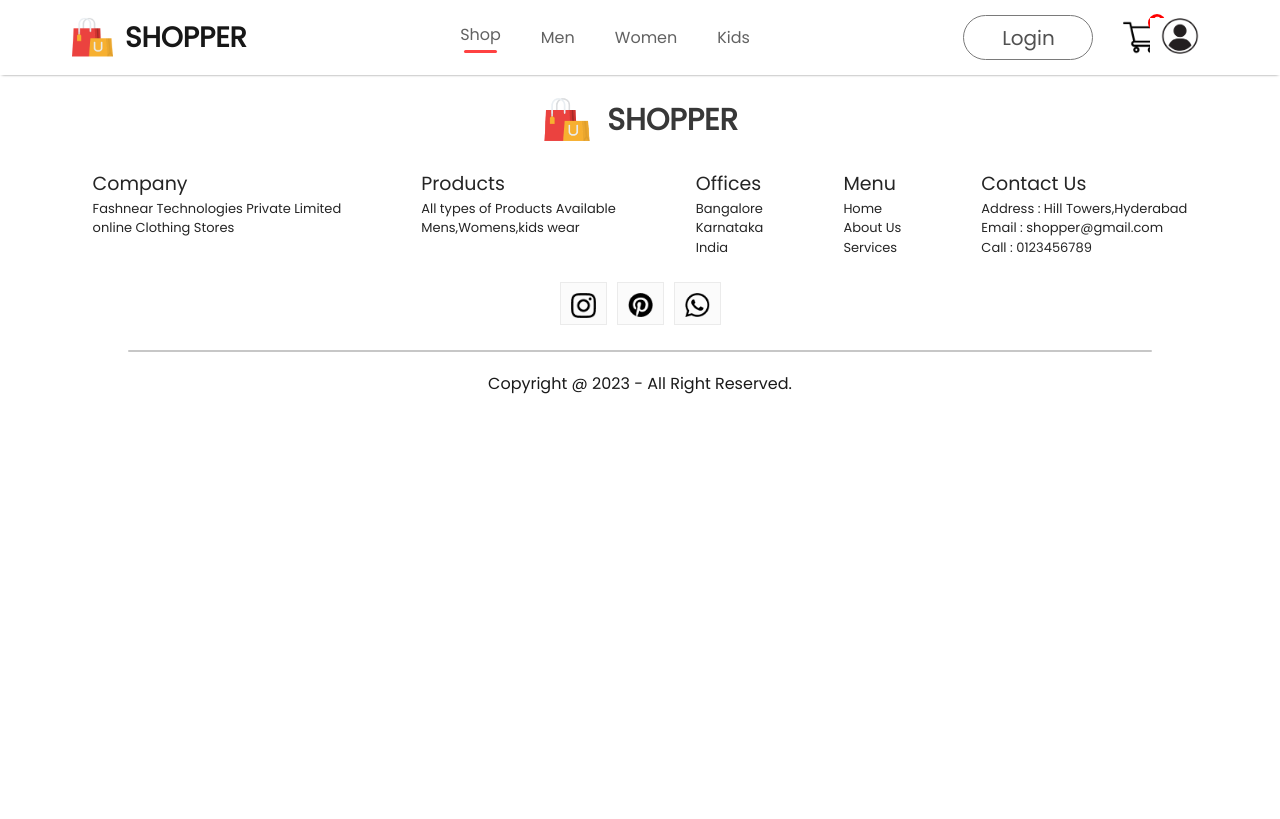
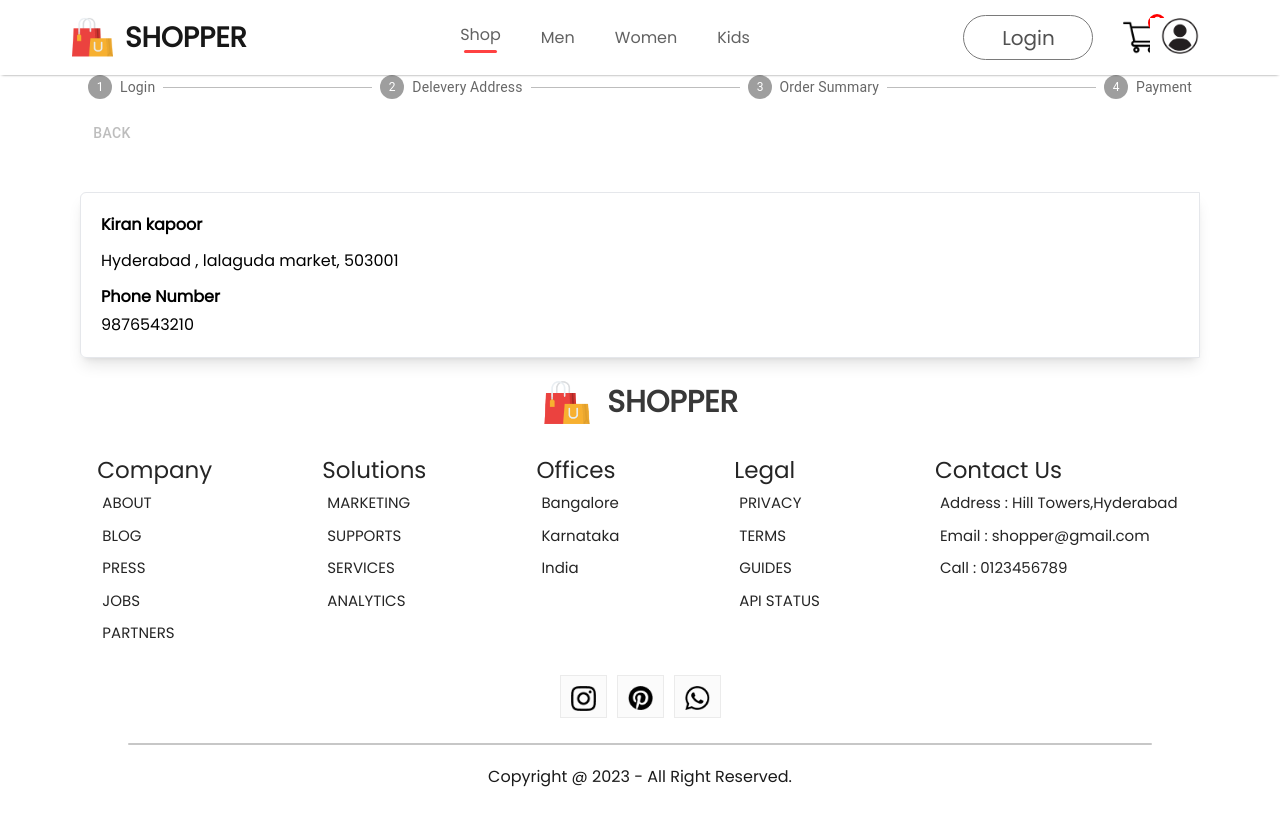
Before and after one commit to muchalagudvivek/E-commerceFrontend, a React (Create React App) app in the folder E-commerce Frontend/: page /checkout in a window 1280 px wide. Built offline with nearby package versions, Linux system fonts and the light colour scheme; no server answers.

Commit message:
checkout button and orderpage and rupee symbol added

```diff
--- a/E-commerce Frontend/src/App.js
+++ b/E-commerce Frontend/src/App.js
@@ -9,6 +9,7 @@
 import men_banner from "./Components/Assets/banner_mens.png";
 import kid_banner from "./Components/Assets/banner_kids.png";
 import LoginSignup from "./Pages/LoginSignup";
+import Checkout from "./Components/Checkout/Checkout";
 
 function App() {
 
@@ -22,15 +23,15 @@
           <Route path="/womens" element={<ShopCategory banner={women_banner} category="women" />} />
           <Route path="/kids" element={<ShopCategory banner={kid_banner} category="kid" />} />
           <Route path='/product' element={<Product />}>
-            <Route path=':productId' element={<Product />} />
-          </Route>
+          <Route path=':productId' element={<Product />}/></Route>
           <Route path="/cart" element={<Cart />} />
           <Route path="/login" element={<LoginSignup/>} />
+          <Route path='/checkout' element={<Checkout />}></Route>
         </Routes>
         <Footer />
+
       </BrowserRouter>
     </div>
   );
 }
-
 export default App;
--- /dev/null
+++ b/E-commerce Frontend/src/Components/AddressCard/AddressCard.jsx
@@ -0,0 +1,18 @@
+import React from "react";
+
+const AddressCard=()=>{
+    return(
+        <div>
+            <div className="space-y-3">
+                <p className="font-semibold">Kiran kapoor</p>
+                <p>Hyderabad , lalaguda market, 503001</p>
+                <div className="space-y-1">
+                    <p className="font-semibold">Phone Number</p>
+                    <p>9876543210</p>
+                </div>
+            </div>
+
+        </div>
+    )
+}
+export default AddressCard
--- a/E-commerce Frontend/src/Components/CartItems/CartItems.css
+++ b/E-commerce Frontend/src/Components/CartItems/CartItems.css
@@ -56,8 +56,8 @@
     height: 50px;
     outline: none;
     border: none;
-    background: #ff5a5a;
-    color: #fff;
+    background: hwb(0 9% 2%);
+    color: rgb(25, 24, 24);
     font-size: 14px;
     font-weight: 600;
     cursor: pointer;
--- /dev/null
+++ b/E-commerce Frontend/src/Components/Checkout/Checkout.jsx
@@ -0,0 +1,71 @@
+import * as React from 'react';
+import Box from '@mui/material/Box';
+import Stepper from '@mui/material/Stepper';
+import Step from '@mui/material/Step';
+import StepLabel from '@mui/material/StepLabel';
+import Button from '@mui/material/Button';
+import Typography from '@mui/material/Typography';
+import { useLocation } from 'react-router-dom';
+import OrderSummary from './OrderSummary';
+import DeliveryAddressForm from './DeliveryAddressForm';
+
+const steps = ['Login', 'Delevery Address', 'Order Summary' , 'Payment'];
+
+export default function  Checkout() {
+  const [activeStep, setActiveStep] = React.useState(0);
+  const location=useLocation();
+  const querySearch=new URLSearchParams(location.search)
+
+  const step=querySearch.get("step")
+  const handleNext = () => {
+
+    setActiveStep((prevActiveStep) => prevActiveStep + 1);
+  };
+
+  const handleBack = () => {
+    setActiveStep((prevActiveStep) => prevActiveStep - 1);
+  };
+
+  return (
+    <div className='px-10 lg:px-20'> <Box sx={{ width: '100%' }}>
+      <Stepper activeStep={step}>
+        {steps.map((label, index) => {
+          const stepProps = {};
+          const labelProps = {};
+
+          return (
+            <Step key={label} {...stepProps}>
+              <StepLabel {...labelProps}>{label}</StepLabel>
+            </Step>
+          );
+        })}
+      </Stepper>
+      {activeStep === steps.length ? (
+        <React.Fragment>
+          <Typography sx={{ mt: 2, mb: 1 }}>
+            All steps completed - you&apos;re finished
+          </Typography>
+
+        </React.Fragment>
+      ) : (
+        <React.Fragment>
+
+          <Box sx={{ display: 'flex', flexDirection: 'row', pt: 2 }}>
+            <Button
+              color="inherit"
+              disabled={activeStep === 0}
+              onClick={handleBack}
+              sx={{ mr: 1 }}
+            >
+              Back
+            </Button>
+          </Box>
+          <div className='mt-10'>
+            {step==2?<DeliveryAddressForm/>:<OrderSummary/>}
+          </div>
+        </React.Fragment>
+      )}
+    </Box>
+    </div>
+  );
+}
--- /dev/null
+++ b/E-commerce Frontend/src/Components/Checkout/DeliveryAddressForm.jsx
@@ -0,0 +1,118 @@
+import React from "react";
+import { Button, Grid, TextField } from "@mui/material";
+import AddressCard from "../AddressCard/AddressCard";
+import { Box } from "@mui/material";
+
+const DeliveryAddressForm = () => {
+
+    const handleSubmit = (e) => {
+        e.preventDefault();
+
+        const data = new FormData(e.currentTarget);
+
+        const address = {
+            firstName: data.get("firstName"),
+            lastName: data.get("lastName"),
+            streetAddress: data.get("address"),
+            city: data.get("city"),
+            state: data.get("state"),
+            zipCode: data.get("zip"),
+            mobile: data.get("phoneNumber")
+        }
+
+        console.log("address", address)
+    }
+    return (
+        <div>
+            <Grid container spacing={4} >
+                <Grid
+                    xs={12}
+                    lg={5}
+                    className="border rounded-e-md shadow-md h-[30.5rem] overflow-y-scroll">
+                    <div className="p-5 py-7 border-b cursor-pointer">
+                        <AddressCard />
+                        <Button sx={{ mt: 2, bgcolor: "RGB(145 85 250)" }} size='large' variant='contained'>Deliver Here</Button>
+
+                    </div>
+                </Grid>
+
+                <Grid item xs={12} lg={7} >
+                    <Box className="border rounded-s-md shadow-md p-5" >
+                        <form onSubmit={handleSubmit}>
+                            <Grid container spacing={3}>
+                                <Grid item xs={12} sm={6}>
+                                    < TextField required
+                                        id="firstName"
+                                        name="firstName"
+                                        label="First Name"
+                                        fullWidth
+                                        autoComplete="given-name" />
+                                </Grid>
+                                <Grid item xs={12} sm={6}>
+                                    < TextField required
+                                        id="lastName"
+                                        name="lastName"
+                                        label="Last Name"
+                                        fullWidth
+                                        autoComplete="given-name" />
+                                </Grid>
+
+                                <Grid item xs={12} >
+                                    < TextField required
+                                        id="address"
+                                        name="address"
+                                        label="Address"
+                                        fullWidth
+                                        autoComplete="given-name"
+                                        multiline
+                                        rows={4} />
+                                </Grid>
+
+                                <Grid item xs={12} sm={6}>
+                                    < TextField required
+                                        id="city"
+                                        name="city"
+                                        label="City"
+                                        fullWidth
+                                        autoComplete="given-name" />
+                                </Grid>
+
+                                <Grid item xs={12} sm={6}>
+                                    < TextField required
+                                        id="state"
+                                        name="state"
+                                        label="State /Province /Region"
+                                        fullWidth
+                                        autoComplete="given-name" />
+                                </Grid>
+
+                                <Grid item xs={12} sm={6}>
+                                    < TextField required
+                                        id="zip"
+                                        name="zip"
+                                        label="Zip / Postal code"
+                                        fullWidth
+                                        autoComplete="shipping Postal code" />
+                                </Grid>
+
+                                <Grid item xs={12} sm={6}>
+                                    < TextField required
+                                        id="phoneNumber"
+                                        name="phoneNumber"
+                                        label="Phone Number"
+                                        fullWidth
+                                        autoComplete="given-name" />
+                                </Grid>
+
+                                <Grid item xs={12} sm={6}>
+                                    <Button sx={{ py: 1, mt: 2, bgcolor: "RGB(145 85 250)" }} size='large' variant='contained'>Deliver Here</Button>
+                                </Grid>
+                            </Grid>
+                        </form>
+                    </Box>
+                </Grid>
+            </Grid>
+        </div>
+    )
+}
+export default DeliveryAddressForm;
--- /dev/null
+++ b/E-commerce Frontend/src/Components/Checkout/OrderSummary.jsx
@@ -0,0 +1,16 @@
+import React from "react";
+import AddressCard from "../AddressCard/AddressCard";
+import CartItems from "../CartItems/CartItems";
+
+const OrderSummary=()=>{
+    return(
+        <div>
+            <div className="p-5 shadow-lg rounded-s-md border">
+            <AddressCard />
+            </div>
+
+
+        </div>
+    )
+}
+export default OrderSummary;
--- a/E-commerce Frontend/src/Components/Footer/Footer.css
+++ b/E-commerce Frontend/src/Components/Footer/Footer.css
@@ -24,12 +24,14 @@
     flex-wrap: wrap;
     justify-content: center;
     list-style: none;
-    gap: 80px;
+    gap: 110px;
     color: #252525;
-    font-size: 19px;
+    font-size: 23px;
 }
 .footer-li{
-    font-size: 13px;
+    font-size: 15px;
+    padding: 5px;
+
 }
 .footer-links li{
     cursor: pointer;
--- a/E-commerce Frontend/src/Components/Footer/Footer.jsx
+++ b/E-commerce Frontend/src/Components/Footer/Footer.jsx
@@ -12,24 +12,34 @@
         <img src={footer_logo} alt="" />
         <p>SHOPPER</p>
       </div>
+
+
       <ul className="footer-links">
         <li>Company
-            <li className="footer-li">Fashnear Technologies Private Limited</li>
-            <li className="footer-li">online Clothing Stores</li>
+          <li className="footer-li">ABOUT</li>
+          <li className="footer-li">BLOG</li>
+          <li className="footer-li">PRESS</li>
+          <li className="footer-li">JOBS</li>
+          <li className="footer-li">PARTNERS</li>
+
         </li>
-        <li>Products
-            <li className="footer-li">All types of Products Available</li>
-            <li className="footer-li">Mens,Womens,kids wear</li>
+        <li>Solutions
+          <li className="footer-li">MARKETING</li>
+          <li className="footer-li">SUPPORTS</li>
+          <li className="footer-li">SERVICES</li>
+          <li className="footer-li">ANALYTICS</li>
+
         </li>
         <li>Offices
           <li className="footer-li">Bangalore</li>
           <li className="footer-li">Karnataka</li>
           <li className="footer-li">India</li>
         </li>
-        <li>Menu
-            <li className="footer-li">Home</li>
-            <li className="footer-li">About Us</li>
-            <li className="footer-li">Services</li>
+        <li>Legal
+          <li className="footer-li">PRIVACY</li>
+          <li className="footer-li">TERMS</li>
+          <li className="footer-li">GUIDES</li>
+          <li className="footer-li">API STATUS</li>
         </li>
         <li>Contact Us
           <li className="footer-li">Address : Hill Towers,Hyderabad</li>
--- a/E-commerce Frontend/src/Components/Item/Item.jsx
+++ b/E-commerce Frontend/src/Components/Item/Item.jsx
@@ -8,8 +8,8 @@
       <Link to={`/product/${props.id}`} style={{ textDecoration: 'none' }}><img onClick={window.scrollTo(0, 0)} src={props.image} alt="products" /></Link>
       <p>{props.name}</p>
       <div className="item-prices">
-        <div className="item-price-new">${props.new_price}</div>
-        <div className="item-price-old">${props.old_price}</div>
+        <div className="item-price-new">&#8377;{props.new_price}</div>
+        <div className="item-price-old">&#8377;{props.old_price}</div>
       </div>
     </div>
   )
--- a/E-commerce Frontend/src/Components/ProductDisplay/ProductDisplay.jsx
+++ b/E-commerce Frontend/src/Components/ProductDisplay/ProductDisplay.jsx
@@ -33,8 +33,8 @@
           <p>(122)</p>
         </div>
         <div className="productdisplay-right-prices">
-          <div className="productdisplay-right-price-old">${product.old_price}</div>
-          <div className="productdisplay-right-price-new">${product.new_price}</div>
+          <div className="productdisplay-right-price-old">&#8377; {product.old_price}</div>
+          <div className="productdisplay-right-price-new">&#8377; {product.new_price}</div>
         </div>
         <div className="productdisplay-right-description">
           A lightweight, usually knitted, pullover shirt, close-fitting and with
--- a/E-commerce Frontend/src/Pages/Cart.jsx
+++ b/E-commerce Frontend/src/Pages/Cart.jsx
@@ -4,7 +4,10 @@
 const Cart = () => {
   return (
     <div>
-      <CartItems/>
+      <div >
+        <CartItems />
+      </div>
+
     </div>
   )
 }
```
Also changed, not shown: E-commerce Frontend/src/Components/CartItems/CartItems.jsx (+20 -11 lines). Lines whose indentation alone changed are shown as unchanged.
